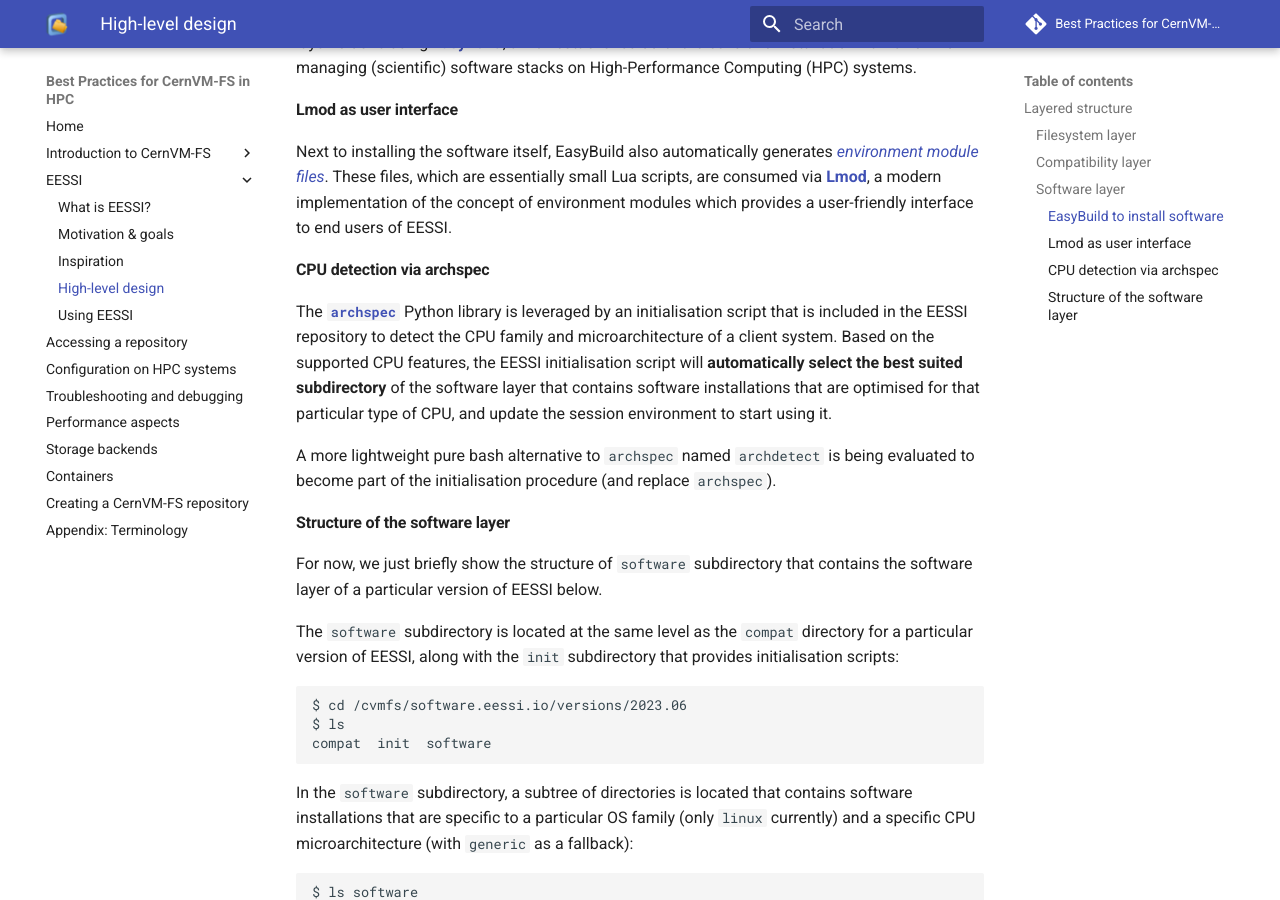
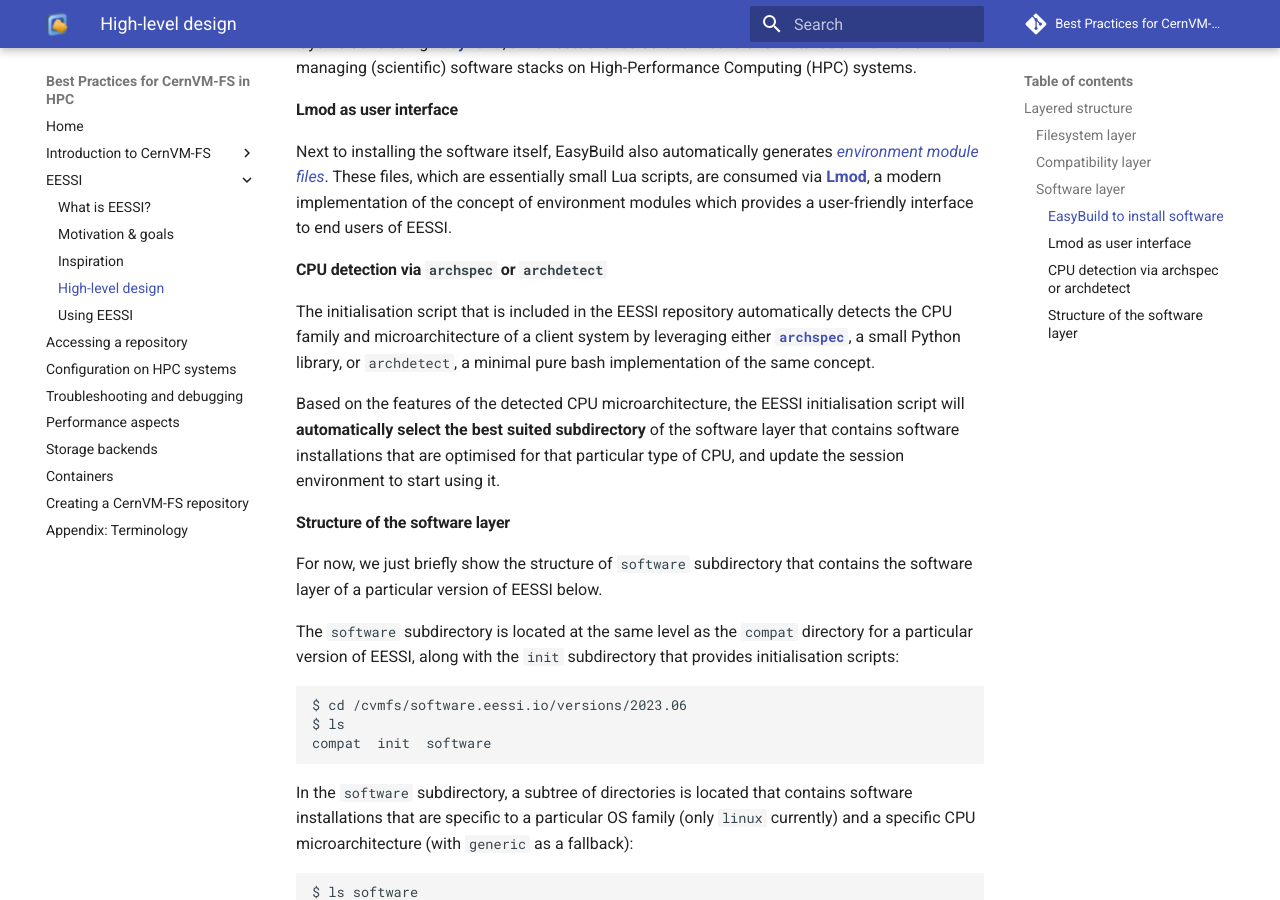
Before and after one commit to multixscale/cvmfs-tutorial-hpc-best-practices, an MkDocs documentation site: the page built from docs/eessi/high-level-design.md, in a window 1280 px wide and 900 px high, scrolled down 2680 px. Built offline with MkDocs 1.6.1 and Material for MkDocs 9.7.7, drawn with Linux system fonts in a browser that asks for light colours; comment, search, counter and statistics services are not loaded.

Commit message:
reword section on CPU detection

```diff
--- a/docs/eessi/high-level-design.md
+++ b/docs/eessi/high-level-design.md
@@ -122,17 +122,16 @@ files*](https://en.wikipedia.org/wiki/Environment_Modules_(software)).
 These files, which are essentially small Lua scripts, are consumed via [**Lmod**](https://lmod.readthedocs.io),
 a modern implementation of the concept of environment modules which provides a user-friendly interface to end users of EESSI.
 
-#### CPU detection via archspec {: #cpu_detection }
+#### CPU detection via `archspec` or `archdetect` {: #cpu_detection }
 
-The [**`archspec`**](https://archspec.readthedocs.io) Python library is leveraged by
-an initialisation script that is included in the EESSI repository to detect the CPU family and microarchitecture of
-a client system. Based on the supported CPU features, the EESSI initialisation
+The initialisation script that is included in the EESSI repository automatically detects the CPU family and
+microarchitecture of a client system by leveraging either [**`archspec`**](https://archspec.readthedocs.io), a small
+Python library, or `archdetect`, a minimal pure bash implementation of the same concept.
+
+Based on the features of the detected CPU microarchitecture, the EESSI initialisation
 script will **automatically select the best suited subdirectory** of the software layer that contains
 software installations that are optimised for that particular type of CPU, and update the session environment
 to start using it.
-
-A more lightweight pure bash alternative to `archspec` named `archdetect` is being evaluated
-to become part of the initialisation procedure (and replace `archspec`).
 
 #### Structure of the software layer {: #software_layer_structure }
 
```
